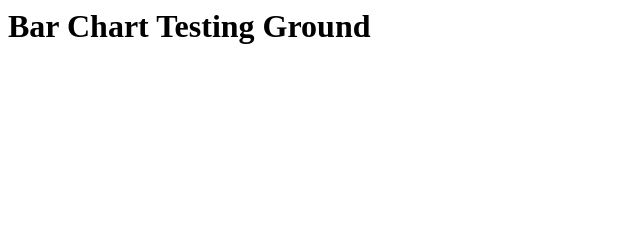
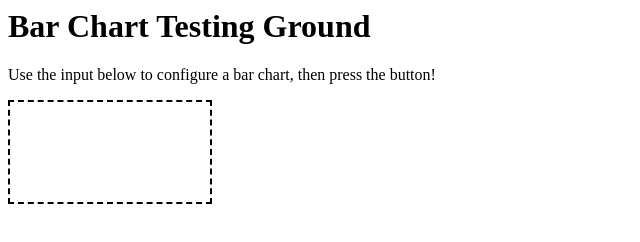
Before and after one commit to itspladd/bar-chart-stretch-project, a website: page index.html in a window 1280 px wide. Shown: the whole page, without its empty margins (0-640 px from the left). Drawn offline with nearby package versions, Linux system fonts and the light colour scheme.

Commit message:
Added a canvas box for the bar chart to go in.

```diff
--- a/index.html
+++ b/index.html
@@ -6,5 +6,10 @@
   </head>
   <body>
     <h1>Bar Chart Testing Ground</h1>
+    <p>Use the input below to configure a bar chart, then press the button!</p>
+
+    <!-- buttons go here -->
+
+    <canvas id = "barChart" width = "200" height = "100" style = "border: 2px dashed black"></canvas>
   </body>
 </html>
```
